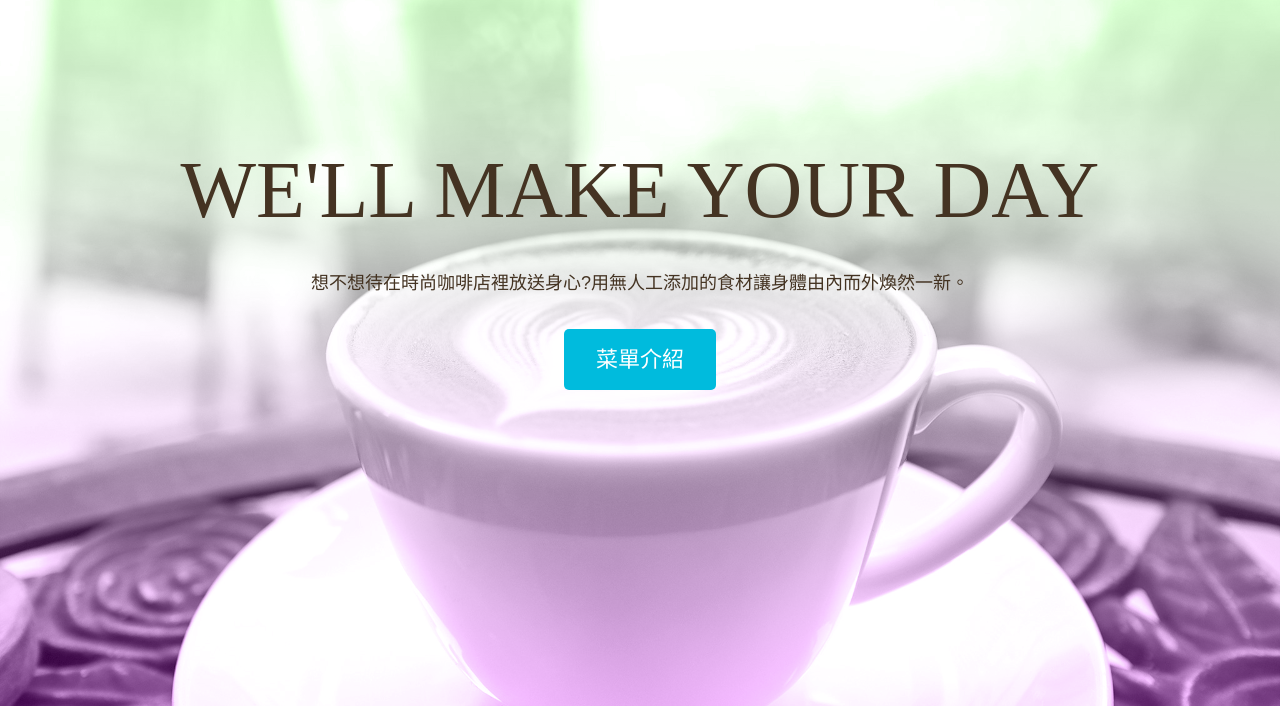
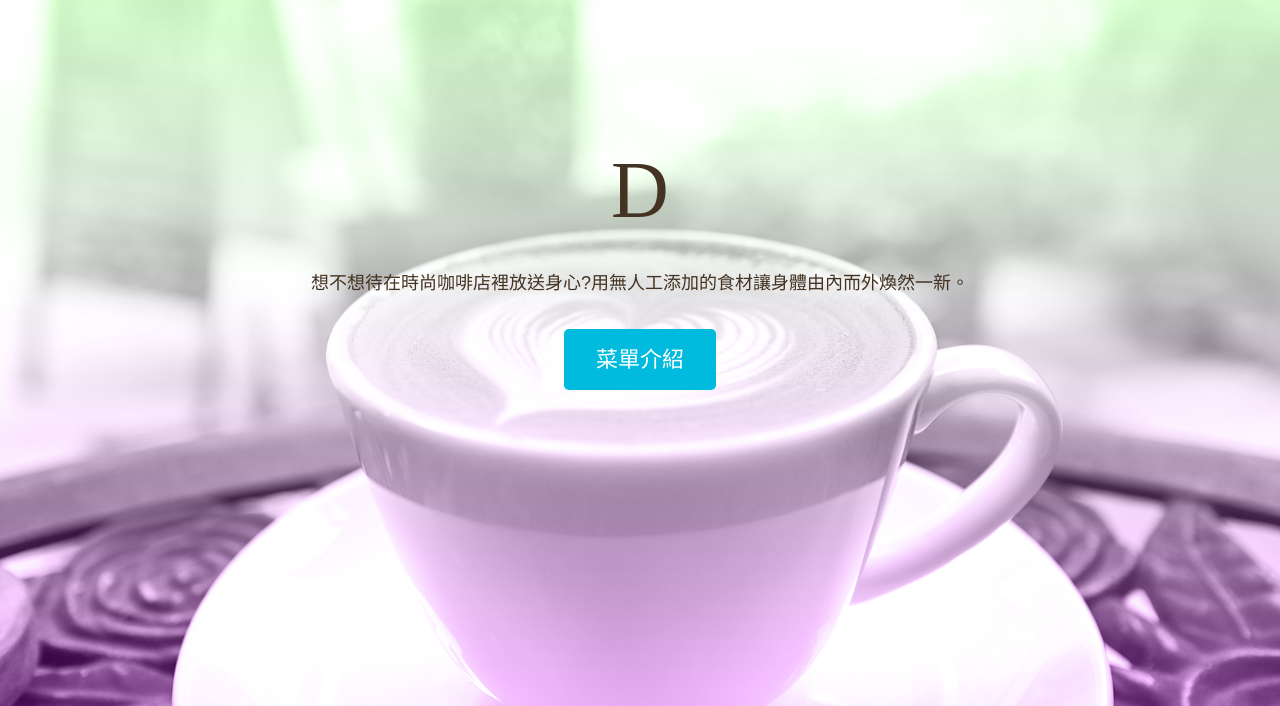
Before and after one commit to liyinku07/practice, a plain HTML site: page index.html in a window 1280 px wide. Shown: the part 94-800 px from the top of the page. Drawn offline with Linux system fonts and the light colour scheme; some packages are replaced by stand-ins of ours; a web font is replaced by a local one.

Commit message:
Update index.html

```diff
--- a/index.html
+++ b/index.html
@@ -26,7 +26,7 @@
         </header>
 
         <div class="home-content wrapper">
-            <h2 class="page-title">We'll Make Your Day</h2>
+            <h2 class="page-title">D</h2>
             <p>想不想待在時尚咖啡店裡放送身心?用無人工添加的食材讓身體由內而外煥然一新。</p>
             <a class="button" href="menu.html">菜單介紹</a>
 
```
